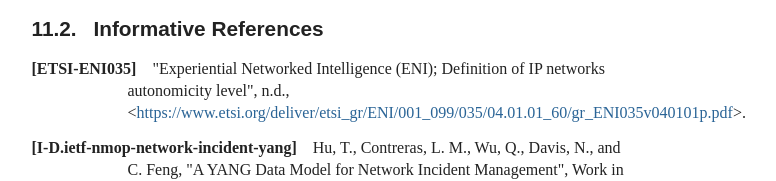
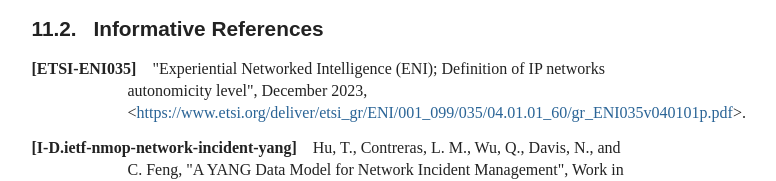
Before and after one commit to QiufangMa/Agent-architecture, a plain HTML site: page draft-xxx-nmrg-agent-ndt-arch.html in a window 1280 px wide. Shown: the part 7843-8024 px from the top of the page, without its empty margins (93-869 px from the left). Drawn offline with Linux system fonts and the light colour scheme; a web font is replaced by a local one.

Commit message:
Script updating gh-pages from d52adec. [ci skip]

```diff
--- a/draft-xxx-nmrg-agent-ndt-arch.html
+++ b/draft-xxx-nmrg-agent-ndt-arch.html
@@ -1802,7 +1802,7 @@ totally wrong.<a href="#section-7.1-1" class="pilcrow">¶</a></p>
 <dl class="references">
 <dt id="ETSI-ENI035">[ETSI-ENI035]</dt>
         <dd>
-<span class="refTitle">"Experiential Networked Intelligence (ENI); Definition of IP networks autonomicity level"</span>, <span>n.d.</span>, <span>&lt;<a href="https://www.etsi.org/deliver/etsi_gr/ENI/001_099/035/04.01.01_60/gr_ENI035v040101p.pdf">https://www.etsi.org/deliver/etsi_gr/ENI/001_099/035/04.01.01_60/gr_ENI035v040101p.pdf</a>&gt;</span>. </dd>
+<span class="refTitle">"Experiential Networked Intelligence (ENI); Definition of IP networks autonomicity level"</span>, <time datetime="2023-12" class="refDate">December 2023</time>, <span>&lt;<a href="https://www.etsi.org/deliver/etsi_gr/ENI/001_099/035/04.01.01_60/gr_ENI035v040101p.pdf">https://www.etsi.org/deliver/etsi_gr/ENI/001_099/035/04.01.01_60/gr_ENI035v040101p.pdf</a>&gt;</span>. </dd>
 <dd class="break"></dd>
 <dt id="I-D.ietf-nmop-network-incident-yang">[I-D.ietf-nmop-network-incident-yang]</dt>
         <dd>
```
Also changed, not shown: draft-xxx-nmrg-agent-ndt-arch.txt.
